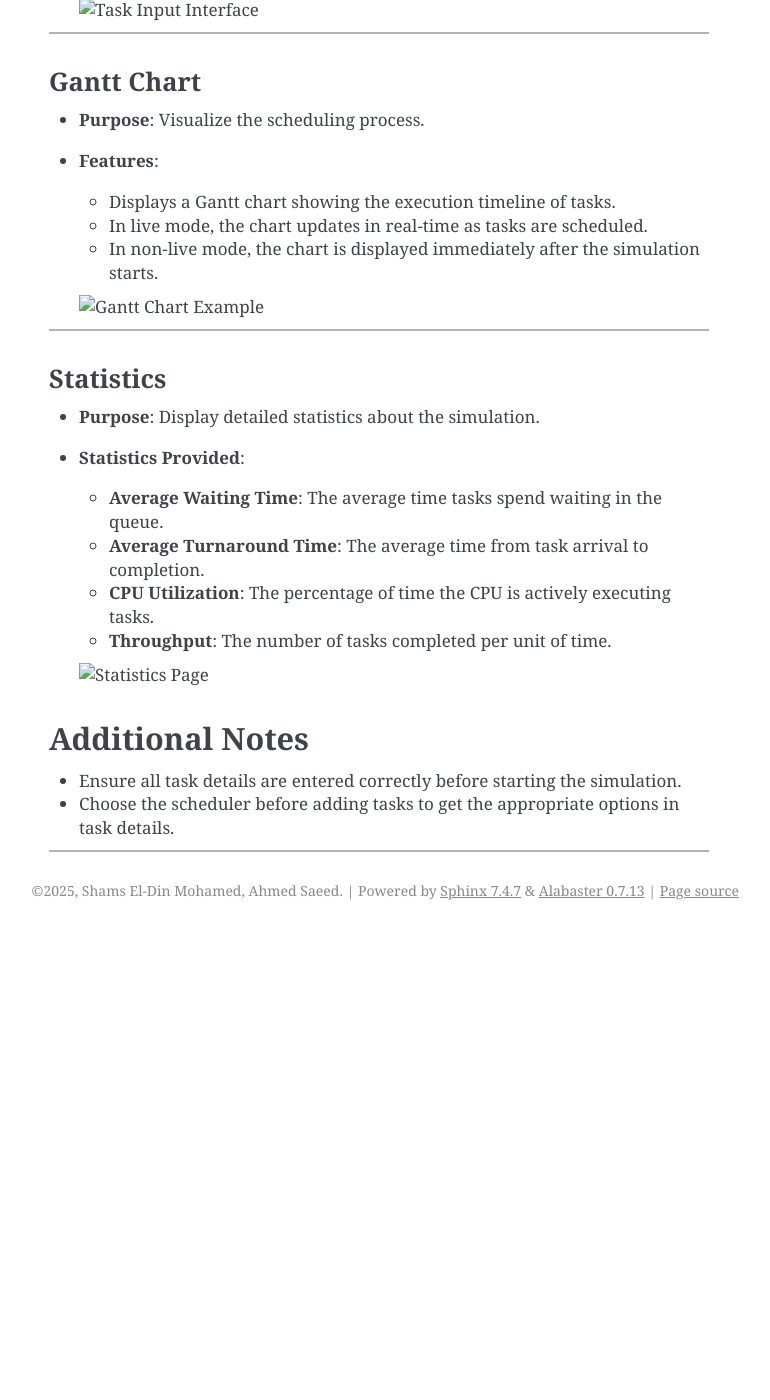
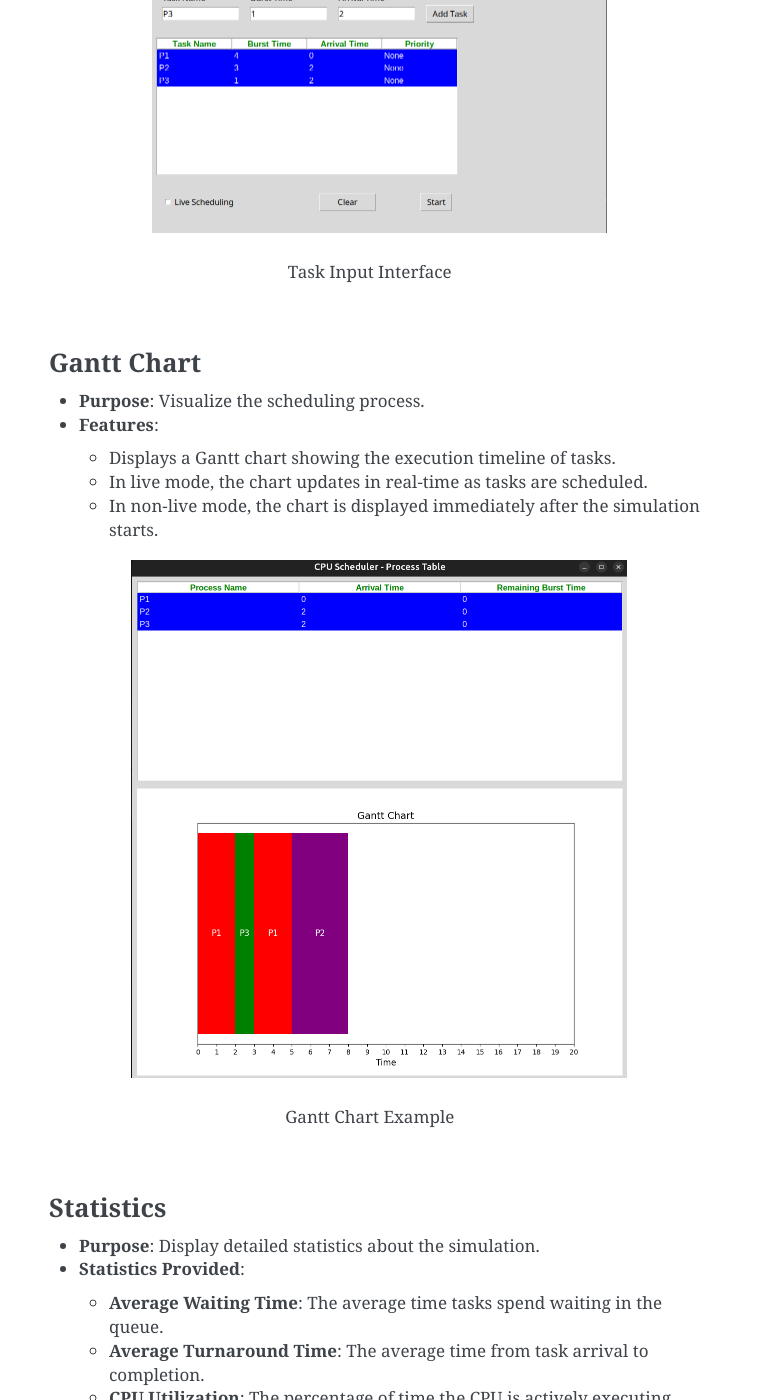
Before and after one commit to AhmedSaid3617/CPU-scheduler, a Sphinx documentation site: the page built from docs/sections/gui.md, in a window 1280 px wide and 1400 px high, scrolled down 1019 px. Shown: the whole window, without its empty margins (371-1141 px from the left). Built offline with Sphinx 7.4.7, drawn with Linux system fonts in a browser that asks for light colours; pages that are not in the unit, such as notebooks, are missing from menus; before the commit the page ends 1949 px from its top, so only the background shows below that.

Commit message:
Updated GUI figures in markdown to match sphinx, added missing RoundRobin

````diff
--- a/docs/sections/gui.md
+++ b/docs/sections/gui.md
@@ -1,6 +1,4 @@
 # GUI
-
----
 
 ## **Features Overview**
 
@@ -14,8 +12,6 @@
    - Users input all tasks before starting the simulation.
    - The Gantt chart is displayed immediately after the simulation begins, showing the entire schedule.
    - *Refer to the image below for an example of the non-live simulation interface.*
-
----
 
 ## **How to Use the GUI**
 
@@ -31,9 +27,11 @@
   - **Start Simulation**: Begins the simulation in either live or non-live mode, depending on the selected option.
 - **Live Mode**: Tasks can be added dynamically after the simulation starts.
 
-   <img src="image.png" alt="Task Input Interface" width="400">
+```{figure} image.png
+:scale: 50 %
 
----
+Task Input Interface
+```
 
 ### **Gantt Chart**
 - **Purpose**: Visualize the scheduling process.
@@ -42,9 +40,12 @@
   - In live mode, the chart updates in real-time as tasks are scheduled.
   - In non-live mode, the chart is displayed immediately after the simulation starts.
 
-   <img src="image-1.png" alt="Gantt Chart Example" width="400">
+```{figure} image-1.png
+:scale: 50 %
 
----
+Gantt Chart Example
+```
+
 
 ### **Statistics**
 - **Purpose**: Display detailed statistics about the simulation.
@@ -54,12 +55,12 @@
   - **CPU Utilization**: The percentage of time the CPU is actively executing tasks.
   - **Throughput**: The number of tasks completed per unit of time.
 
+```{figure} image-2.png
+:scale: 50 %
 
-
-   <img src="image-2.png" alt="Statistics Page" width="400">
+Statistics Page
+```
 
 ## **Additional Notes**
 - Ensure all task details are entered correctly before starting the simulation.
 - Choose the scheduler before adding tasks to get the appropriate options in task details.
-
----
````
Also changed, not shown: docs/index.md (+1 -1 lines).
